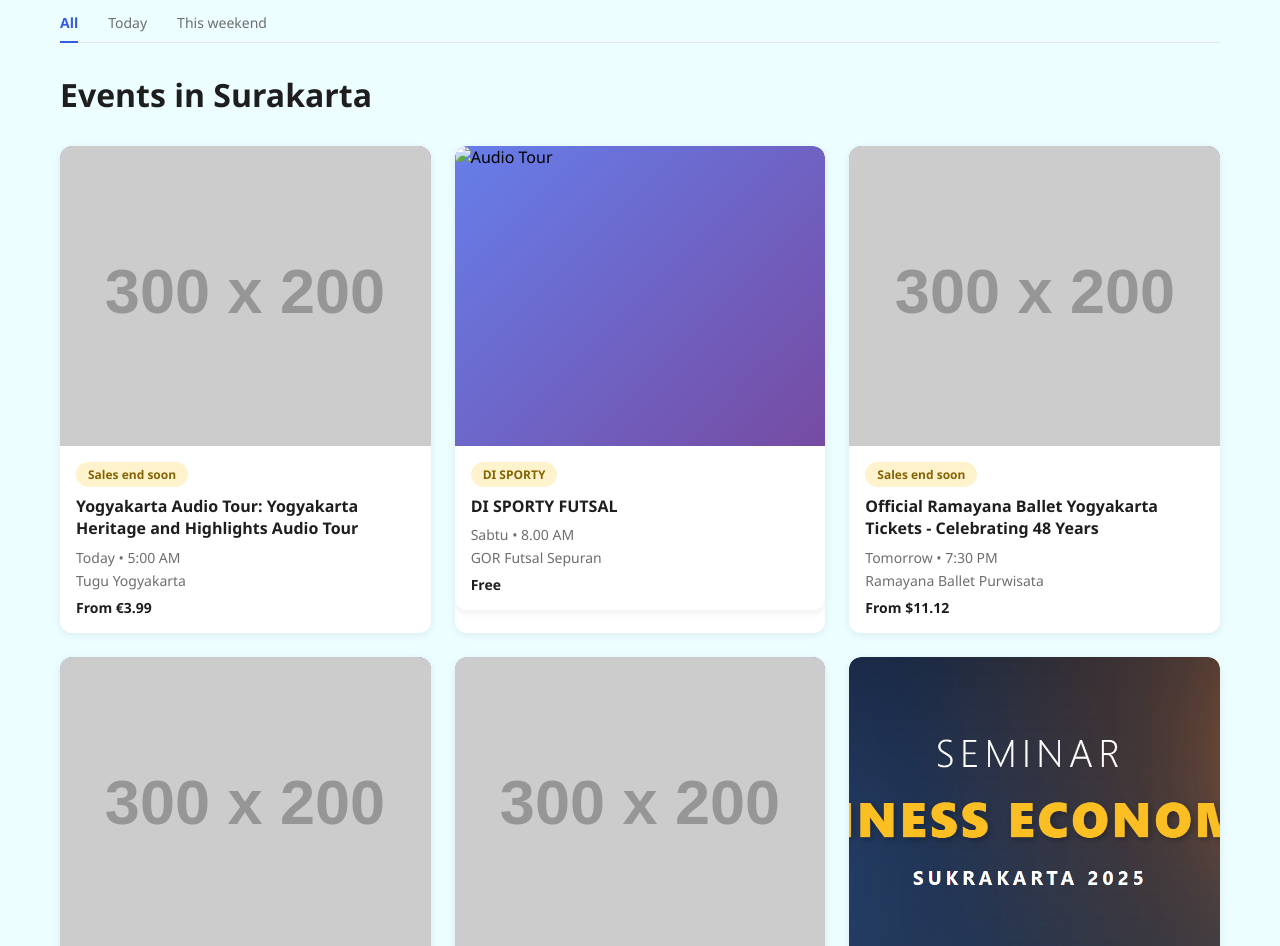
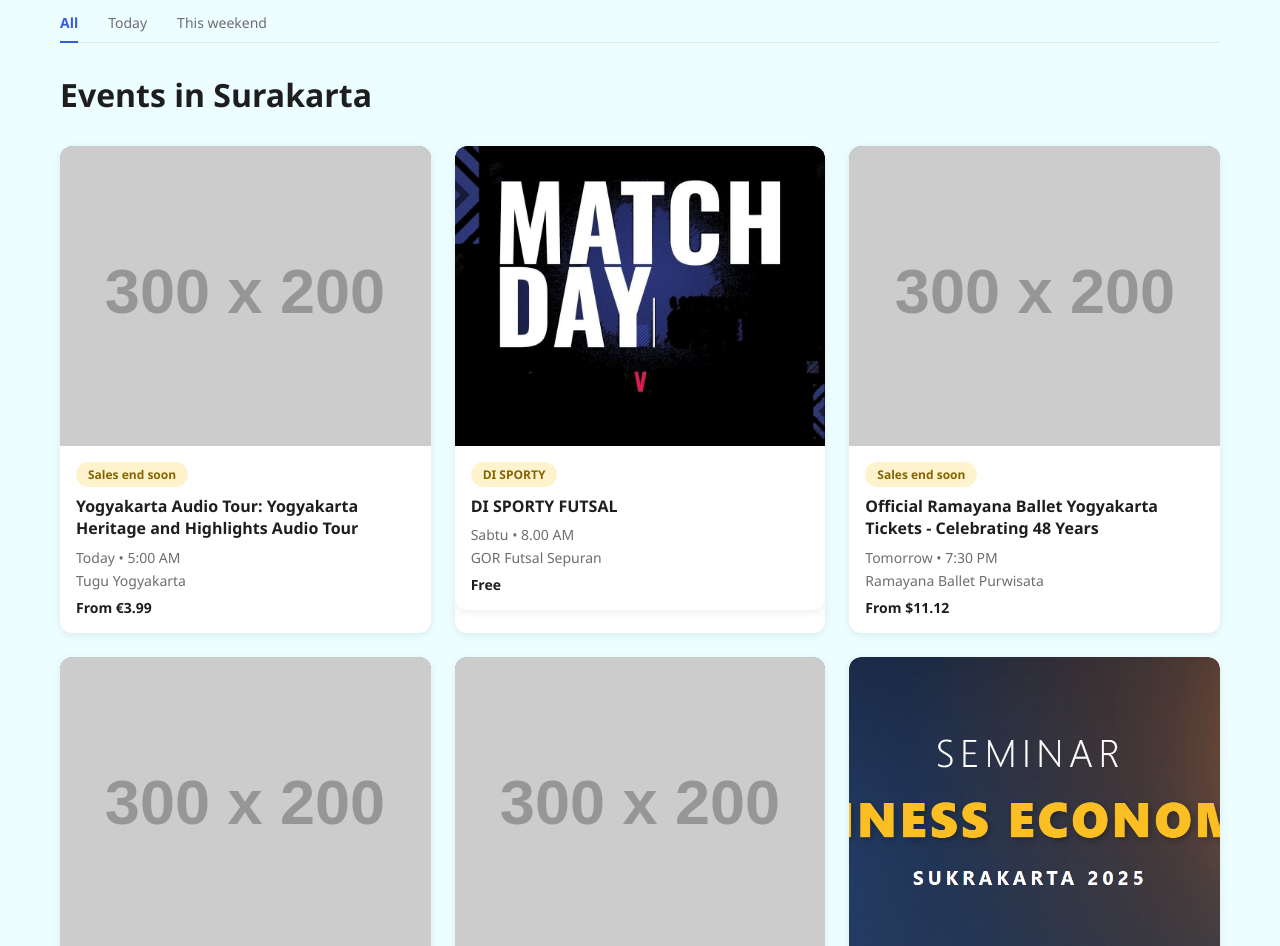
Before and after one commit to RIZALD6969/DesWeb-Asoygeboy, a plain HTML site: page Home.html in a window 1280 px wide. Shown: the part 881-1827 px from the top of the page. Drawn offline with Linux system fonts and the light colour scheme; placeholder pictures from the web are drawn by us.

Commit message:
Update Home.html

```diff
--- a/Home.html
+++ b/Home.html
@@ -83,7 +83,7 @@
             <div class="event-card">
                 <a href="aldi sporty.html" class="event-card featured">
                     <div class="event-image map-bg">
-                        <img src="DI Sporty.css" alt="Audio Tour">
+                        <img src="DICOVER.jpg" alt="Audio Tour">
                     </div>
                     <div class="event-info">
                         <span class="badge">DI SPORTY</span>
```
